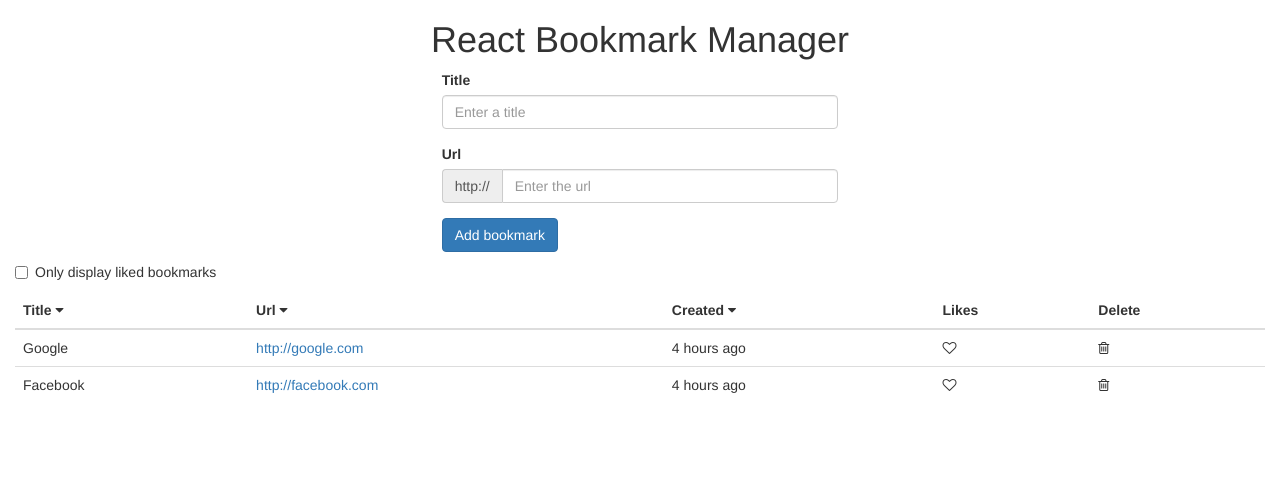
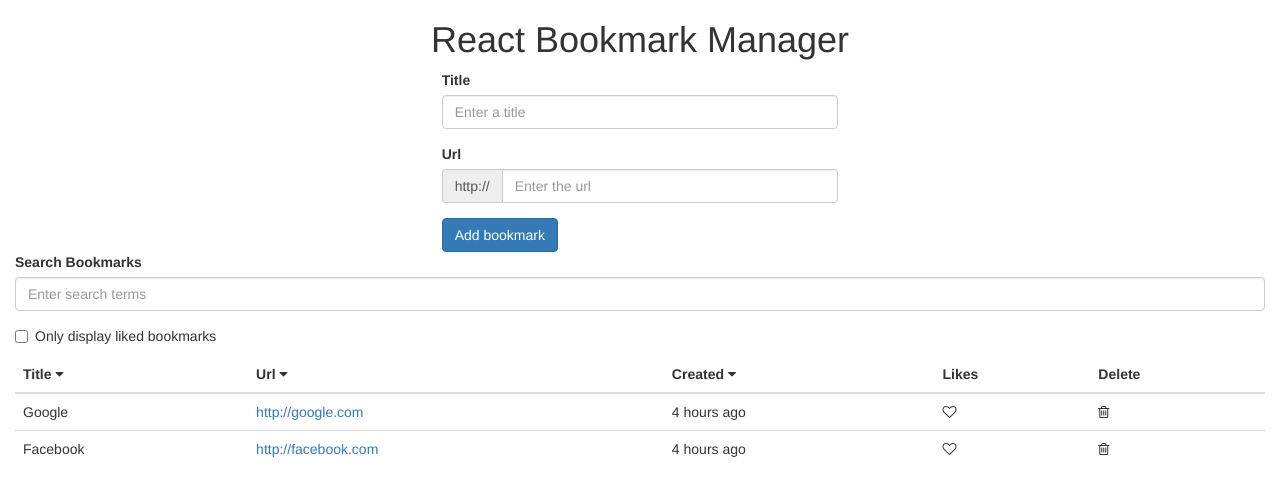
Before and after one commit to patrickshaughnessy/React-Bookmark-Manager, a React app: page / in a window 1280 px wide. Shown: the top 496 px of the page. Built offline with nearby package versions, Linux system fonts and the light colour scheme.

Commit message:
lookahead search

```diff
--- a/public/BookmarksTable.js
+++ b/public/BookmarksTable.js
@@ -4,6 +4,7 @@ var moment = require('moment')
 import keygen from './keygen';
 import Caret from './Caret';
 import Heart from './Heart';
+import SearchBox from './SearchBox';
 import OnlyLiked from './OnlyLiked';
 import Trash from './Trash';
 
@@ -19,8 +20,16 @@ export default class extends React.Component {
       ],
       sortIndex: 2,
       liked: [],
-      onlyLiked: false
+      onlyLiked: false,
+      input: null,
+      filter: false
     }
+  }
+
+  filterResults(input){
+    console.log(input);
+    let filter = input.length ? true : false
+    this.setState({filter: filter, input: input});
   }
 
   toggleOnlyLiked(){
@@ -112,20 +121,33 @@ export default class extends React.Component {
         bookmarks = bookmarks.filter(bookmark => {
           return this.state.liked.indexOf(bookmark.created) > -1
         });
+      }
+
+      if (this.state.filter){
+        bookmarks = bookmarks.filter(bookmark => {
+          let input = new RegExp(this.state.input, 'gi');
+          console.log('regex', input)
+          return bookmark.title.match(input);
+        })
+      }
+
       if (!bookmarks.length) {
         return (
           <div>
+            <SearchBox filterResults={this.filterResults.bind(this)}
+                       input={this.state.input} />
             <OnlyLiked toggleOnlyLiked={this.toggleOnlyLiked.bind(this)}
                        checked={this.state.onlyLiked} />
             <h4 className="noBookmarks">... No bookmarks favorited ...</h4>
           </div>
         )
       }
-      }
 
       return (
         <div>
           <div>
+            <SearchBox filterResults={this.filterResults.bind(this)}
+                       input={this.state.input} />
             <OnlyLiked toggleOnlyLiked={this.toggleOnlyLiked.bind(this)}
                        checked={this.state.onlyLiked} />
           </div>
--- /dev/null
+++ b/public/SearchBox.js
@@ -0,0 +1,25 @@
+import React from 'react';
+
+export default class extends React.Component {
+  constructor(props){
+    super(props);
+    this.state = {
+      input: this.props.input
+    }
+  }
+
+  updateInput(e){
+    e.preventDefault();
+    this.setState({input: e.target.value})
+    this.props.filterResults(e.target.value);
+  }
+
+  render(){
+    return (
+      <div className="form-group">
+        <label htmlFor="search">Search Bookmarks</label>
+        <input value={this.state.input} onChange={this.updateInput.bind(this)} type="text" className="form-control" id="search" placeholder="Enter search terms" />
+      </div>
+    )
+  }
+}
```
Lines whose indentation alone changed are shown as unchanged.
